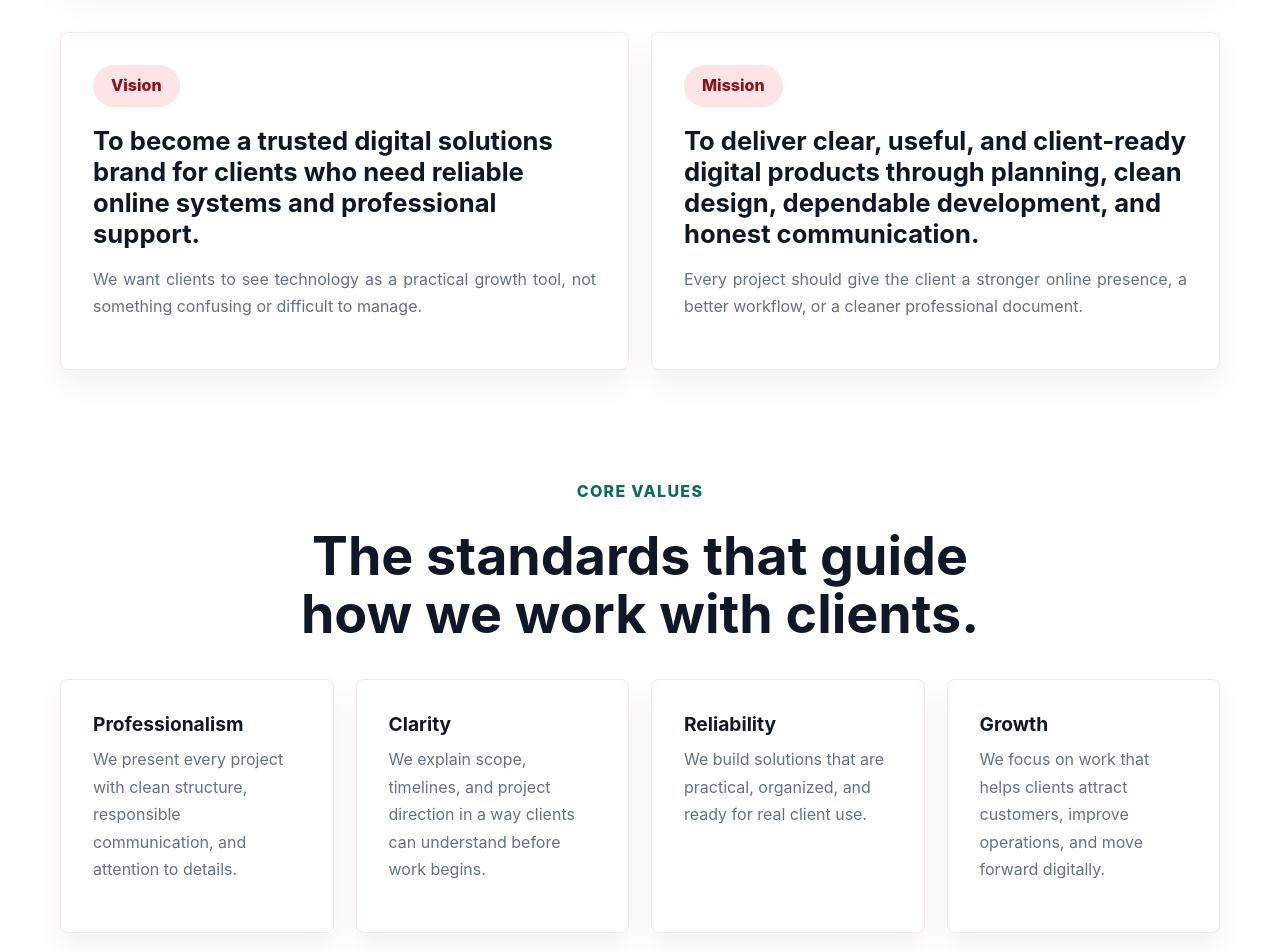
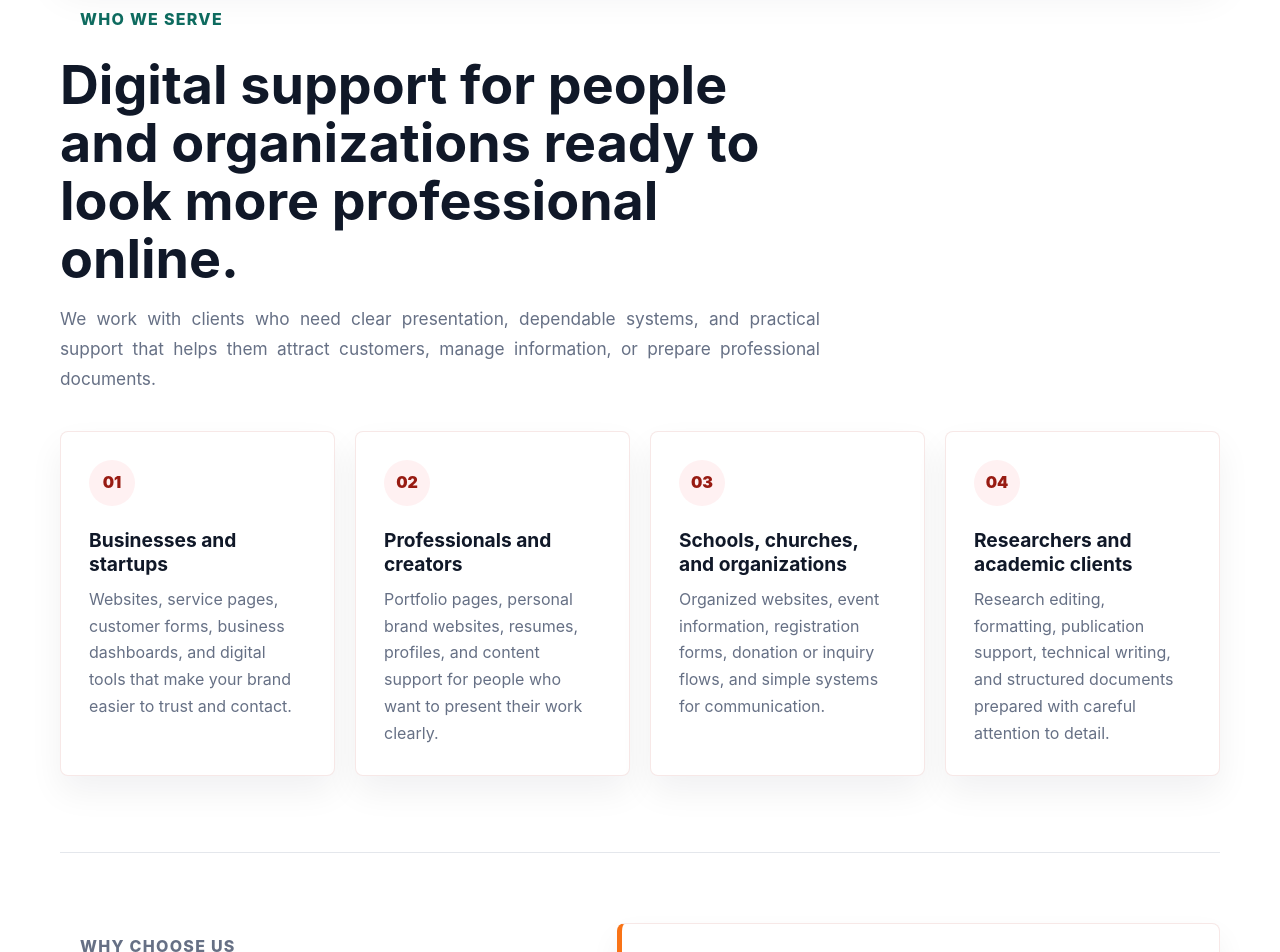
Before and after one commit to davidjames2708-dotcom/willibabsdigitalsolutions, a Next.js app: page /about in a window 1280 px wide. Shown: the part 1180-2132 px from the top of the page. Built offline with nearby package versions, Linux system fonts and the light colour scheme.

Commit message:
Trim repetitive About Us sections

```diff
--- a/app/about/page.jsx
+++ b/app/about/page.jsx
@@ -34,46 +34,6 @@ export default function AboutPage() {
             <p>
               Willibabs Digital Solutions works with businesses, professionals, researchers, and organizations that need practical websites, software systems, automation workflows, fintech interfaces, and professional writing support. We focus on clear structure, clean presentation, and useful solutions that are ready for real clients and real goals.
             </p>
-          </section>
-
-          <section className="section vision-mission-grid">
-            <article>
-              <span>Vision</span>
-              <h2>To become a trusted digital solutions brand for clients who need reliable online systems and professional support.</h2>
-              <p>We want clients to see technology as a practical growth tool, not something confusing or difficult to manage.</p>
-            </article>
-
-            <article>
-              <span>Mission</span>
-              <h2>To deliver clear, useful, and client-ready digital products through planning, clean design, dependable development, and honest communication.</h2>
-              <p>Every project should give the client a stronger online presence, a better workflow, or a cleaner professional document.</p>
-            </article>
-          </section>
-
-          <section className="section values-section">
-            <div className="section-heading">
-              <p className="eyebrow">Core Values</p>
-              <h2>The standards that guide how we work with clients.</h2>
-            </div>
-
-            <div className="values-grid">
-              <article>
-                <strong>Professionalism</strong>
-                <p>We present every project with clean structure, responsible communication, and attention to details.</p>
-              </article>
-              <article>
-                <strong>Clarity</strong>
-                <p>We explain scope, timelines, and project direction in a way clients can understand before work begins.</p>
-              </article>
-              <article>
-                <strong>Reliability</strong>
-                <p>We build solutions that are practical, organized, and ready for real client use.</p>
-              </article>
-              <article>
-                <strong>Growth</strong>
-                <p>We focus on work that helps clients attract customers, improve operations, and move forward digitally.</p>
-              </article>
-            </div>
           </section>
 
           <section className="section client-fit-section">
@@ -116,7 +76,6 @@ export default function AboutPage() {
               <p>
                 A digital project should not leave you confused. We help you define what you need, organize the content, build the right solution, and prepare it for real use across phones, tablets, and desktops.
               </p>
-              <Link className="button primary" href="/services">Explore Our Services</Link>
             </div>
 
             <div className="why-choose-list">
@@ -182,24 +141,6 @@ export default function AboutPage() {
             </div>
           </section>
 
-          <section className="section commitment-section">
-            <div>
-              <p className="eyebrow">Client Commitment</p>
-              <h2>Our goal is to make every client feel confident about the work before, during, and after delivery.</h2>
-            </div>
-            <div className="commitment-panel">
-              <p>
-                We are committed to honest communication, clean presentation, dependable delivery, and practical solutions that support growth. Whether the project is a simple website, a business system, an AI workflow, a fintech interface, or a professional document, the focus remains the same: make it useful, organized, and ready for the people who will depend on it.
-              </p>
-              <div className="commitment-points">
-                <span>Clear scope</span>
-                <span>Responsive layout</span>
-                <span>Organized content</span>
-                <span>Client-ready handover</span>
-              </div>
-            </div>
-          </section>
-
           <section className="section cta-band">
             <div>
               <p className="eyebrow">Work with us</p>
```
